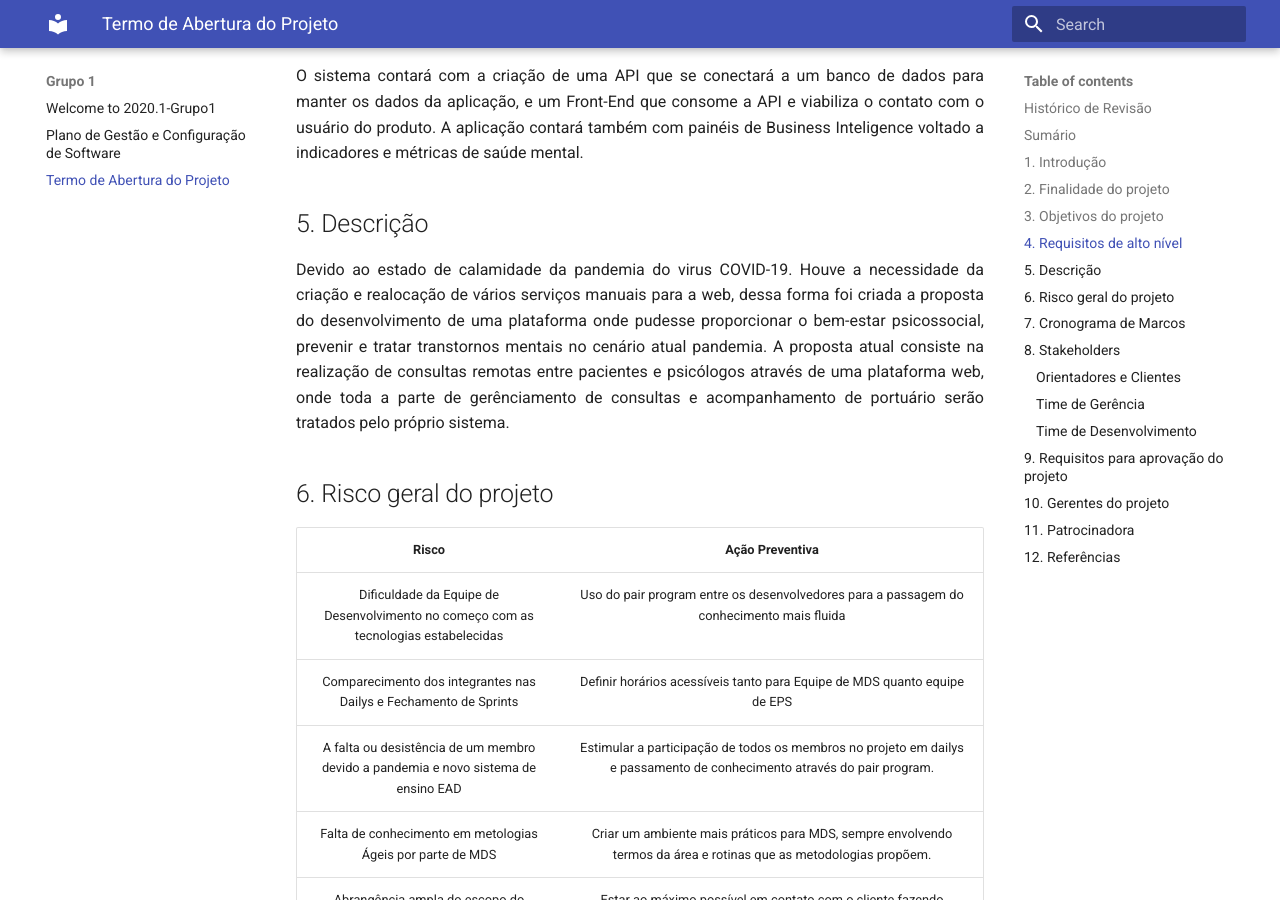
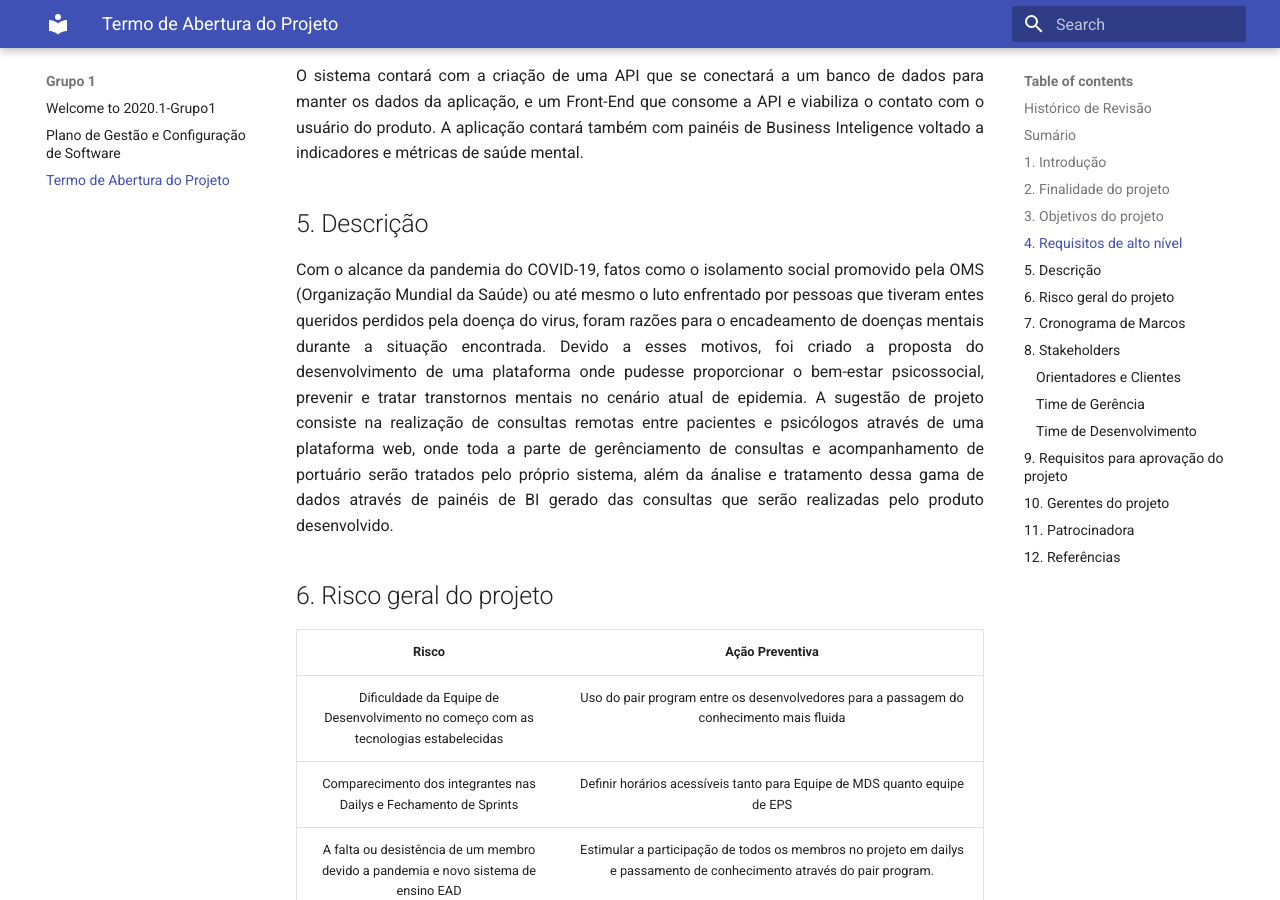
Before and after one commit to fga-eps-mds/2020.1-eSaudeUnB-Wiki, an MkDocs documentation site: the page built from docs/tap.md, in a window 1280 px wide and 900 px high, scrolled down 1552 px. Built offline with MkDocs 1.6.1 and Material for MkDocs 9.7.7, drawn with Linux system fonts in a browser that asks for light colours.

Commit message:
fix tap description project

```diff
--- a/docs/tap.md
+++ b/docs/tap.md
@@ -42,7 +42,7 @@
 ## 5. Descrição
 
 <p align = "justify">
-    Devido ao estado de calamidade da pandemia do virus COVID-19. Houve a necessidade da criação e realocação de vários serviços manuais para a web, dessa forma foi criada a proposta do desenvolvimento de uma plataforma onde pudesse proporcionar o bem-estar psicossocial, prevenir e tratar transtornos mentais no cenário atual pandemia. A proposta atual consiste na realização de consultas remotas entre pacientes e psicólogos através de uma plataforma web, onde toda a parte de gerênciamento de consultas e acompanhamento de portuário serão tratados pelo próprio sistema.
+    Com o alcance da pandemia do COVID-19, fatos como o isolamento social promovido pela OMS (Organização Mundial da Saúde) ou até mesmo o luto enfrentado por pessoas que tiveram entes queridos perdidos pela doença do virus, foram razões para o encadeamento de doenças mentais durante a situação encontrada. Devido a esses motivos, foi criado a proposta do desenvolvimento de uma plataforma onde pudesse proporcionar o bem-estar psicossocial, prevenir e tratar transtornos mentais no cenário atual de epidemia. A sugestão de projeto consiste na realização de consultas remotas entre pacientes e psicólogos através de uma plataforma web, onde toda a parte de gerênciamento de consultas e acompanhamento de portuário serão tratados pelo próprio sistema, além da ánalise e tratamento dessa gama de dados através de painéis de BI gerado das consultas que serão realizadas pelo produto desenvolvido.
 </p>
 
 ## 6. Risco geral do projeto
```
